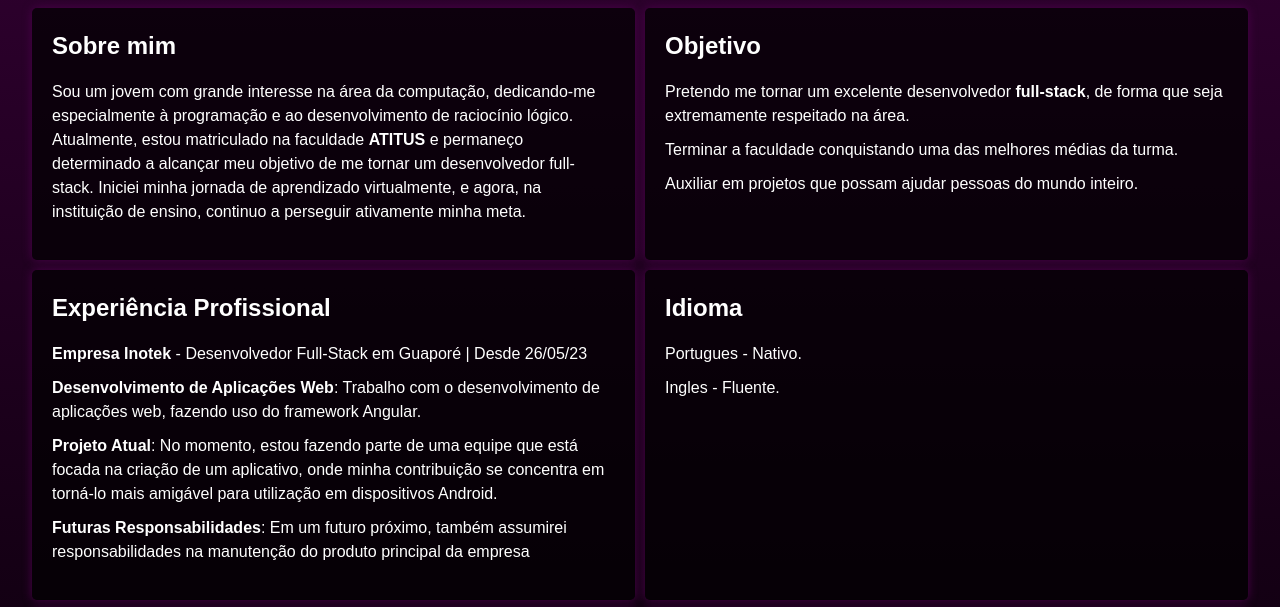
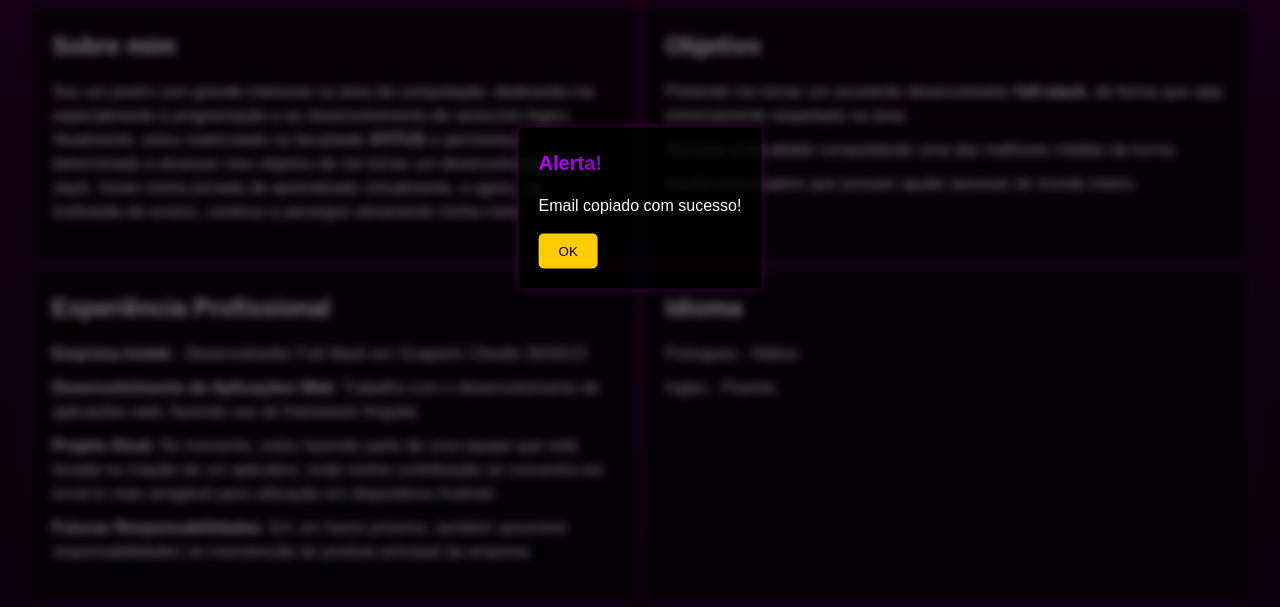
Before and after one commit to Gabriel-Henrique-Gemelli/site-pessoal, a plain HTML site: page index.html in a window 1280 px wide. Both pictures are taken after a click on the link "gabrielhenriquegemelli@gmail.com". Shown: the part 192-799 px from the top of the page. Drawn offline with Linux system fonts and the light colour scheme.

Commit message:
site pessoal 3.0

```diff
--- a/Script.js
+++ b/Script.js
@@ -1,5 +1,23 @@
 function copy(){
-    navigator.clipboard.writeText("gabrielhenriquegemelli@gmail.com").then((
-        alert("Email copiado: gabrielhenriquegemelli@gmail.com ")
-    ))
+    navigator.clipboard.writeText("gabrielhenriquegemelli@gmail.com")
 }
+
+
+
+function exibirAlerta() {
+
+    copy()
+    document.getElementById('alerta').style.display = 'block';
+    document.getElementById('overlay').style.display = 'block';
+    document.body.style.overflow = "hidden"
+
+  }
+
+
+function fecharAlerta() {
+
+    document.getElementById('alerta').style.display = 'none';
+    document.getElementById('overlay').style.display = 'none';
+    document.body.style.overflow = "auto"
+
+}
--- a/index.html
+++ b/index.html
@@ -21,7 +21,7 @@
             <address>
                 End: Guilherme Manteze 348<br>
                 Tel: (54) 98428-4023<br>
-                Email: <a href="#" onclick="copy()" id="botaoEmail">gabrielhenriquegemelli@gmail.com</a><br>
+                Email: <a href="#" onclick="exibirAlerta()">gabrielhenriquegemelli@gmail.com</a><br>
                 Repositorio: <a href="https://github.com/ximbas2508?tab=repositories" target="_blank">Meu portifolio</a>
             </address>
         </div>
@@ -102,8 +102,15 @@
                 <li>React</li>
             </ul>
         </section>
+    </div>
 
-    </div>
+    <div id="alerta" class="alerta-customizado">
+        <h3>Alerta!</h3>
+        <p>Email copiado com sucesso!</p>
+        <button onclick="fecharAlerta()">OK</button>
+      </div>
+
+      <div id="overlay" class="overlay"></div>
 </body>
 
 
--- a/styles.css
+++ b/styles.css
@@ -4,7 +4,8 @@ body {
     color: #FFFFFF;
     margin: 0;
     padding: 0;
-}
+
+  }
 
 .foto{
     display: inline;
@@ -112,3 +113,54 @@ a:hover {
         margin: 0;
     }
 }
+
+.alerta-customizado {
+    display: none;
+    position: fixed;
+    top: 50%;
+    left: 50%;
+    transform: translate(-50%, -50%);
+    padding: 20px;
+    background: rgba(0, 0, 0, 0.7);
+    box-shadow: 0 0 10px #4a004a;
+    border-radius: 5px;
+    line-height: 1.5;
+    z-index: 1000;
+  }
+
+  h3 {
+    font-size: 20px;
+    margin: 0;
+    background: -webkit-linear-gradient(0deg, #bb00ff, #6d0095, #4c0068);
+    -webkit-background-clip: text;
+    -webkit-text-fill-color: transparent;
+  }
+
+  button {
+    background-color: #FFCC00;
+    color: #000000;
+    padding: 10px;
+    padding-left: 20px;
+    padding-right: 20px;
+    border: none;
+    border-radius: 5px;
+    cursor: pointer;
+    transition: 0.3s ease
+  }
+
+  button:hover {
+    background-color: #6d0095;
+    color: #FFFFFF;
+  }
+
+  .overlay {
+    display: none;
+    position: fixed;
+    top: 0;
+    left: 0;
+    width: 100%;
+    height: 100%;
+    background: rgba(0, 0, 0, 0.5);
+    backdrop-filter: blur(5px);
+    z-index: 999;
+  }
```
